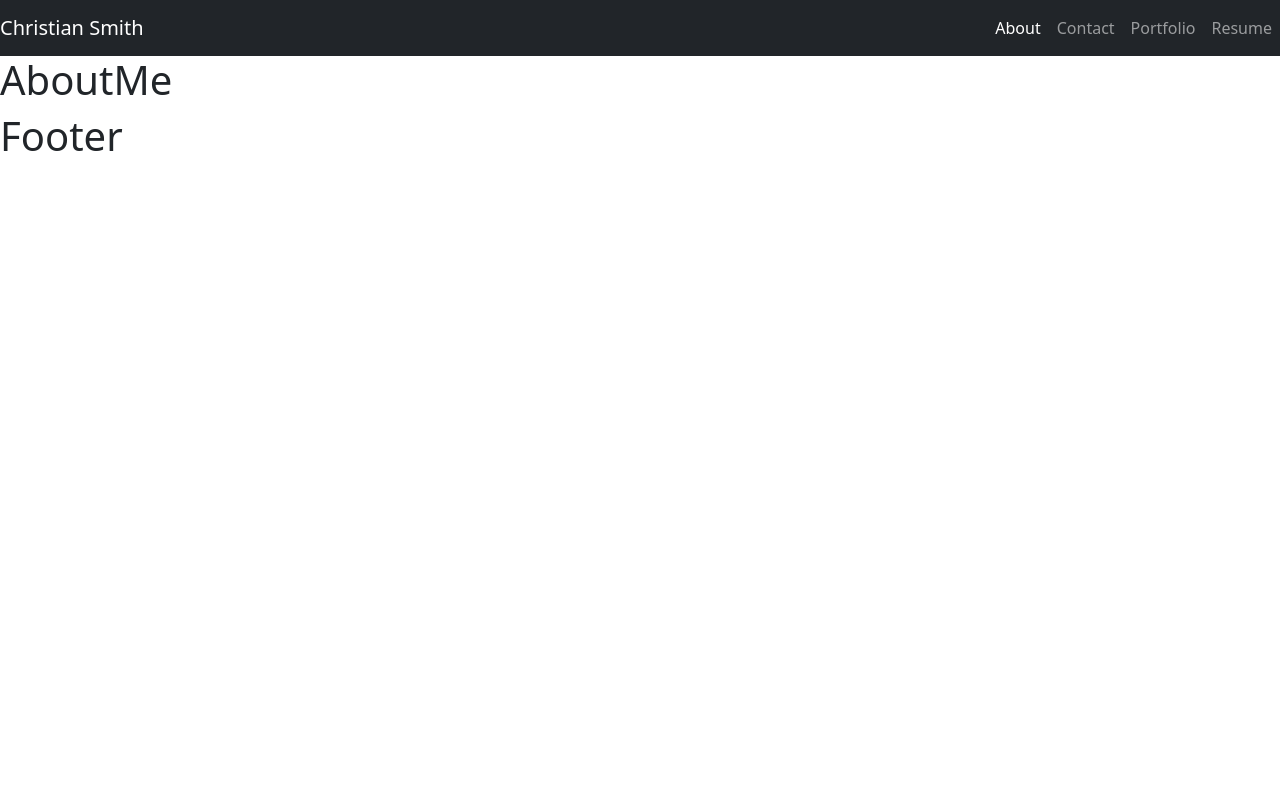
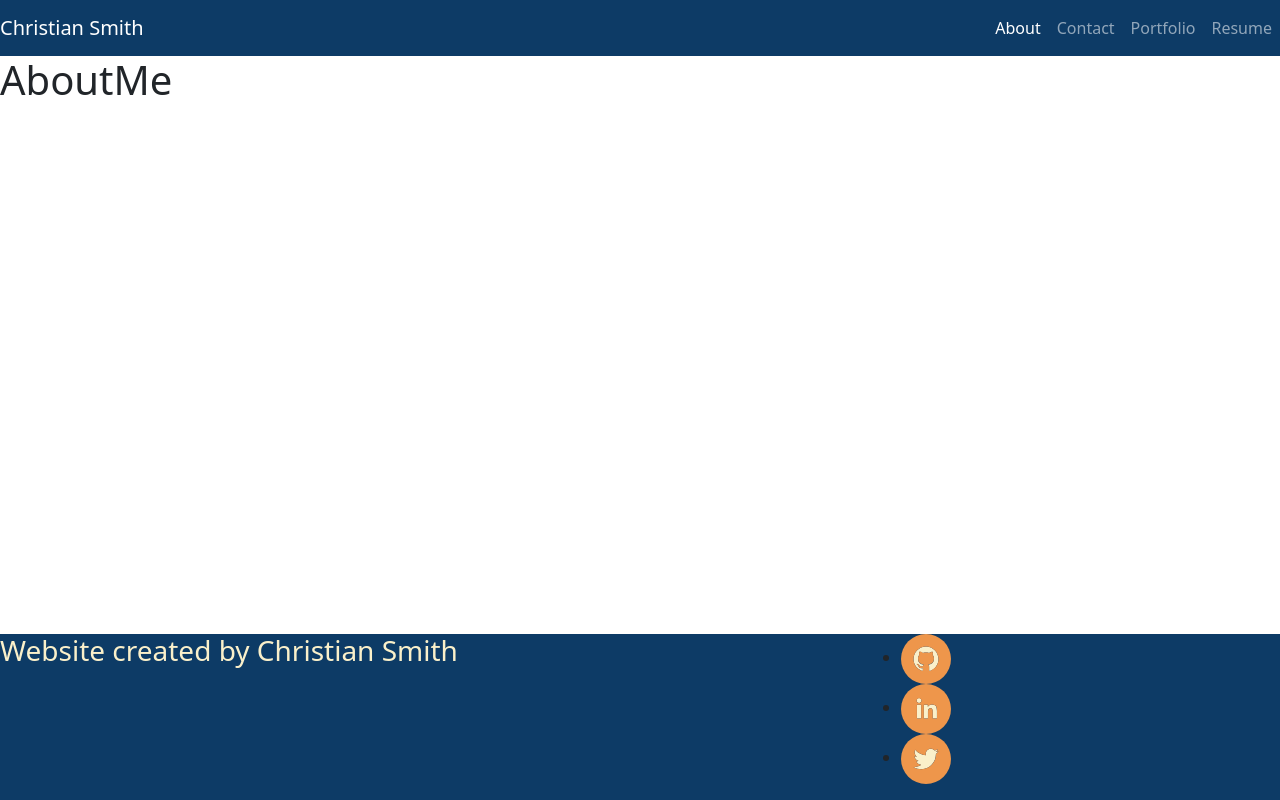
Before and after one commit to ChristianSmith46/Portfolio, a React (Create React App) app: page / in a window 1280 px wide. Built offline with nearby package versions, Linux system fonts and the light colour scheme.

Commit message:
Did some html styling and added footer with social links.  Need to move styling to css file soon

```diff
--- a/package.json
+++ b/package.json
@@ -14,6 +14,7 @@
     "react-bootstrap": "^2.7.0",
     "react-dom": "17.0.2",
     "react-scripts": "5.0.1",
+    "react-social-icons": "^5.15.0",
     "web-vitals": "^2.1.4"
   },
   "scripts": {
--- a/src/componenets/Footer.js
+++ b/src/componenets/Footer.js
@@ -1,7 +1,30 @@
+
+import { Row, Col } from 'react-bootstrap';
+
+import { SocialIcon } from 'react-social-icons';
 
 function Footer() {
     return (
-        <h1>Footer</h1>
+        <div style={{ position: "fixed", bottom: 0, backgroundColor: "#0D3B66", width: '100%'}}>
+            <Row>
+                <Col md="8">
+                    <h3 style={{color: '#FAF0CA'}}>Website created by Christian Smith</h3>
+                </Col>
+                <Col md="4">
+                    <ul>
+                        <li>
+                            <SocialIcon target={'_blank'} url="https://github.com/ChristianSmith46" fgColor='#FAF0CA' bgColor='#EE964B'/>
+                        </li>
+                        <li>
+                            <SocialIcon target={'_blank'} url="https://www.linkedin.com/in/christian-smith-80b4a3243/" fgColor='#FAF0CA' bgColor='#EE964B'/>
+                        </li>
+                        <li>
+                            <SocialIcon target={'_blank'} url="https://twitter.com/CSmithTech46" fgColor='#FAF0CA' bgColor='#EE964B'/>
+                        </li>
+                    </ul>
+                </Col>
+            </Row>
+        </div>
     );
 }
 
--- a/src/componenets/NavBar.js
+++ b/src/componenets/NavBar.js
@@ -3,15 +3,15 @@ import { Navbar, Nav } from "react-bootstrap";
 function NavBar({ pageChangeHandler, currentPage }) {
 
     return (
-        <Navbar collapseOnSelect expand="lg" bg="dark" variant="dark">
+        <Navbar collapseOnSelect expand="md" variant="dark" style={{backgroundColor: '#0D3B66', color: '#FAF0CA'}}>
             <Navbar.Brand>Christian Smith</Navbar.Brand>
             <Navbar.Toggle aria-controls="responsive-navbar-nav" />
             <Navbar.Collapse id="responsive-navbar-nav" className="justify-content-end">
                 <Nav>
-                    <Nav.Link href="#AboutMe" onClick={() => pageChangeHandler('AboutMe')} className={currentPage === 'AboutMe' ? 'active' : ''}>About</Nav.Link>
-                    <Nav.Link href="#Contact" onClick={() => pageChangeHandler('Contact')} className={currentPage === 'Contact' ? 'active' : ''}>Contact</Nav.Link>
-                    <Nav.Link href="#Portfolio" onClick={() => pageChangeHandler('Portfolio')} className={currentPage === 'Portfolio' ? 'active' : ''}>Portfolio</Nav.Link>
-                    <Nav.Link href="#Resume" onClick={() => pageChangeHandler('Resume')} className={currentPage === 'Resume' ? 'active' : ''}>Resume</Nav.Link>
+                    <Nav.Link onClick={() => pageChangeHandler('AboutMe')} className={currentPage === 'AboutMe' ? 'active' : ''}>About</Nav.Link>
+                    <Nav.Link onClick={() => pageChangeHandler('Contact')} className={currentPage === 'Contact' ? 'active' : ''}>Contact</Nav.Link>
+                    <Nav.Link onClick={() => pageChangeHandler('Portfolio')} className={currentPage === 'Portfolio' ? 'active' : ''}>Portfolio</Nav.Link>
+                    <Nav.Link onClick={() => pageChangeHandler('Resume')} className={currentPage === 'Resume' ? 'active' : ''}>Resume</Nav.Link>
                 </Nav>
             </Navbar.Collapse>
         </Navbar>
```
